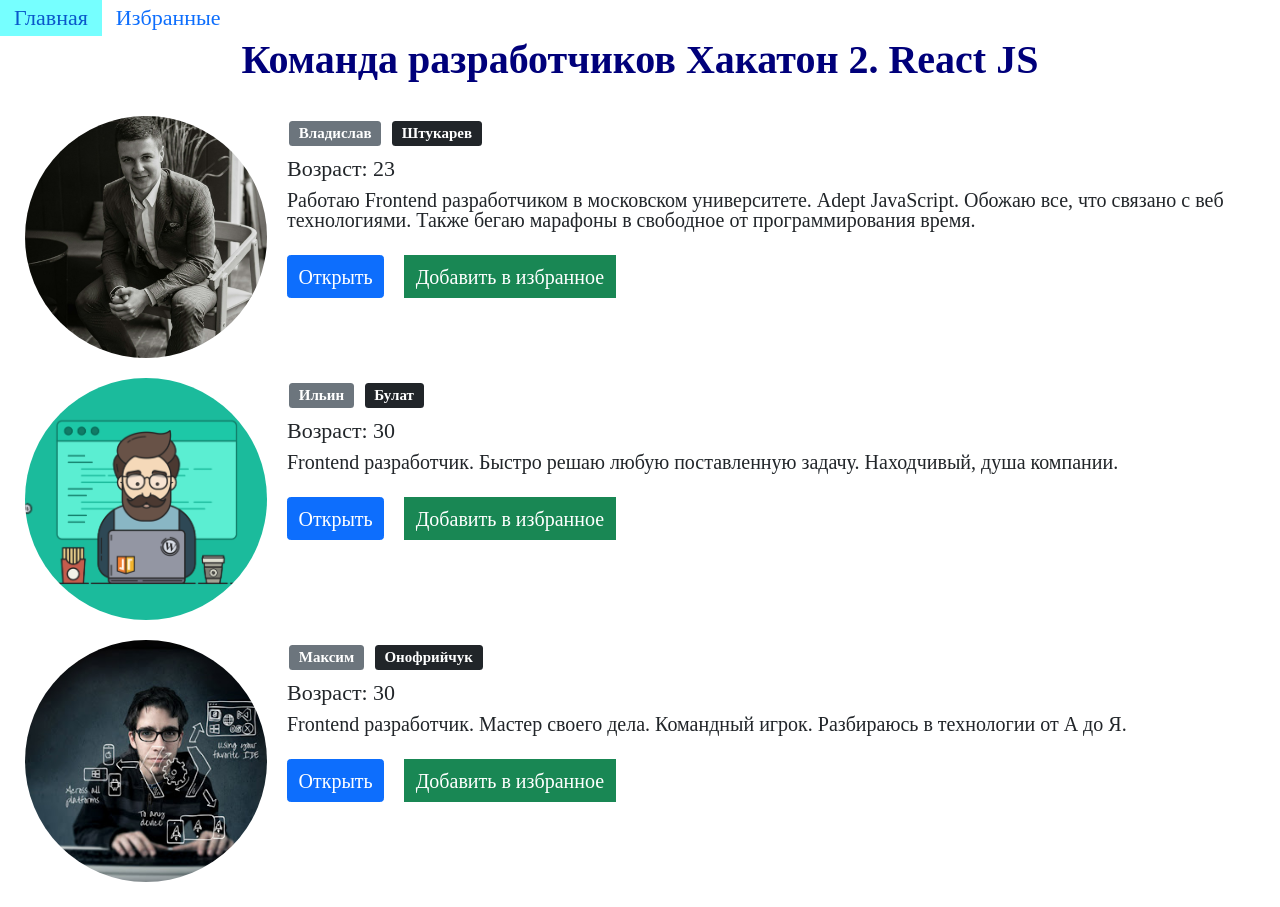
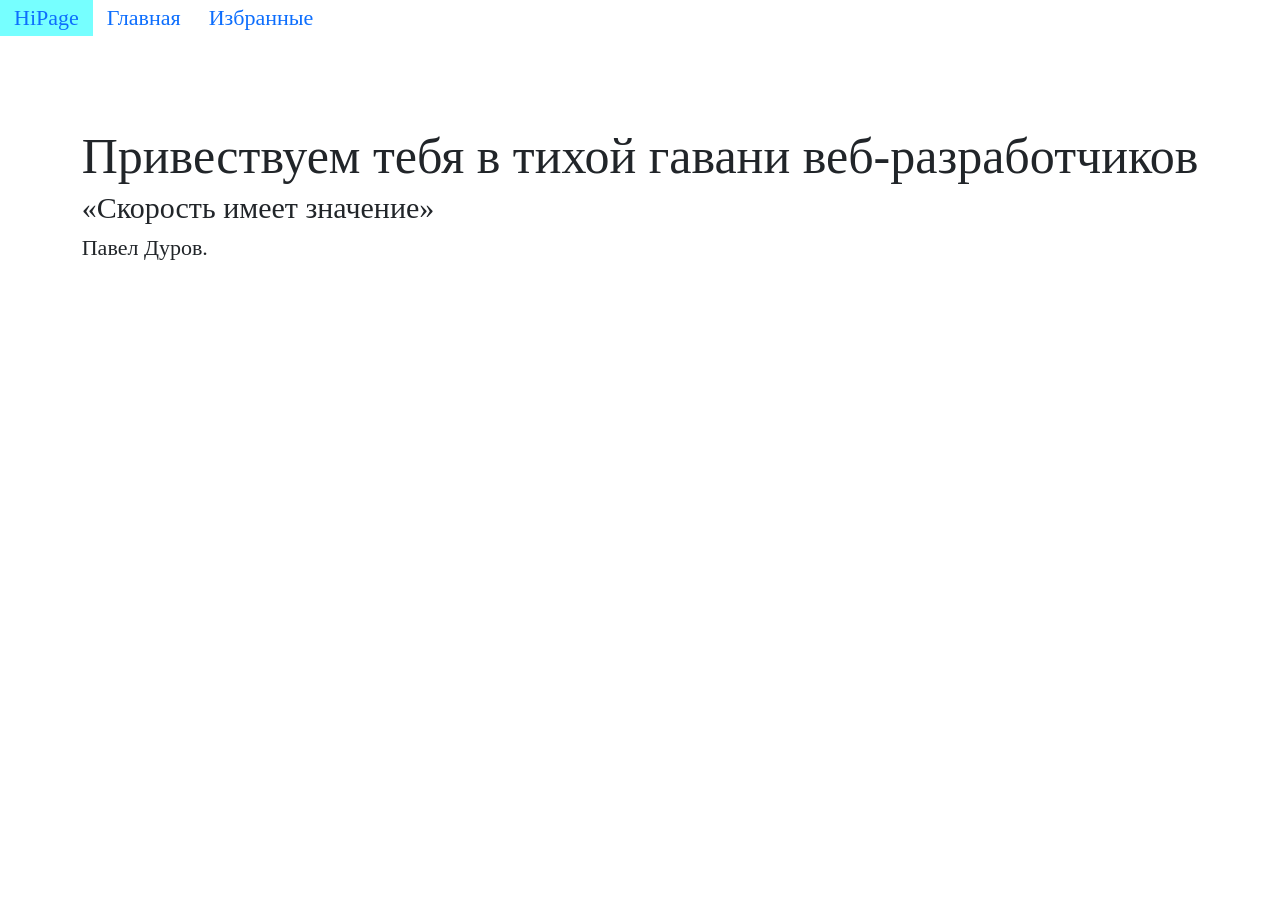
Before and after one commit to VladislavPixel/hackathon2-project, a React (Create React App) app: page / in a window 1280 px wide. After the commit the page ends 800 px from the top, so only its background shows below. Built offline with nearby package versions, Linux system fonts and the light colour scheme.

Commit message:
breadcrumbs create

```diff
--- a/src/App.js
+++ b/src/App.js
@@ -4,7 +4,9 @@ import NavBar from "./components/navBar.jsx"
 import HomePage from "./layots/homePage.jsx"
 import FavoritesDevelopers from "./layots/favoritesDevelopers"
 import Card from "./layots/card"
+import HelloPage from "./layots/helloPage.jsx"
 import NotFaundPage from "./layots/notFaundPage.jsx"
+import Breadcrumbs from "./components/breadcrumbs.jsx"
 import "bootstrap-icons/font/bootstrap-icons.css"
 import "bootstrap/dist/css/bootstrap.css"
 
@@ -12,11 +14,14 @@ function App() {
   return (
     <React.Fragment>
       <NavBar />
+			<Breadcrumbs />
       <Switch>
-        <Route path="/" exact component={HomePage} />
-        <Route path="/favorites" component={FavoritesDevelopers} />
-        <Route path="/notfaund" component={NotFaundPage} />
-        <Route path="/:developerId" component={Card} />
+				<Route path="/favorites" component={FavoritesDevelopers} />
+				<Route path="/home/:developerId" component={Card} />
+				<Route path="/home" component={HomePage} />
+				<Route path="/notfaund" component={NotFaundPage} />
+        <Route path="/" exact component={HelloPage} />
+				<Redirect from="/home-main" to="/home" />
         <Redirect to="/notfaund" />
       </Switch>
     </React.Fragment>
--- /dev/null
+++ b/src/components/breadcrumbs.jsx
@@ -0,0 +1,39 @@
+import React, {useState, useEffect} from 'react'
+import '../style/breadcrumbs.css'
+import { useLocation, Link } from 'react-router-dom'
+
+const Breadcrumbs = () => {
+	let location = useLocation()
+	const [statePath, setStatePath] = useState()
+	function getArrayBread(){
+		let arrayCrumbs
+		if(statePath?.length !== 1){
+			arrayCrumbs = statePath?.slice(1).split('/')
+		}
+		return arrayCrumbs
+	}
+	let arrayCrumbs = getArrayBread()
+	useEffect(() => {
+		setStatePath(location.pathname)
+	}, [location])
+	function getPath(index){
+		const arrayFilter = arrayCrumbs.filter((item, ind, arr) => {
+			return ind <= index
+		})
+		return arrayFilter.join('/')
+	}
+	return(
+		arrayCrumbs ?
+		<div className="breadcrumb-container">
+			<nav aria-label="breadcrumb">
+				<ol className="breadcrumb">
+					<span style={{display: 'inline-block', marginRight: '5px', fontSize: '20px'}}>/</span>{arrayCrumbs.map((el, index, arr) => {
+						return <li key={index} className="breadcrumb-item"><Link to={`/${getPath(index)}`}>{`${el}`}</Link></li>
+					})}
+				</ol>
+			</nav>
+		</div> : null
+	)
+}
+
+export default Breadcrumbs
--- a/src/components/developerСard.jsx
+++ b/src/components/developerСard.jsx
@@ -1,5 +1,5 @@
 import React from "react"
-import { Link, useHistory } from "react-router-dom"
+import { useHistory } from "react-router-dom"
 import Button from "./button.jsx"
 import Badge from "./badge.jsx"
 import PropTypes from 'prop-types'
@@ -22,10 +22,9 @@ export const addToFavorites = async (id) => {
 
 const DeveloperCard = ({ _id, name, surname, age, photo, infoAboutMe }) => {
 	const history = useHistory()
-  function openDeveloper() {
-    history.push(`/developerId:${_id}`)
+	const openDeveloper = () => {
+		history.push(`/home/${_id}`)
 	}
-
   return (
     <div className="card-developer">
       <div className="card-developer__column">
@@ -44,14 +43,12 @@ const DeveloperCard = ({ _id, name, surname, age, photo, infoAboutMe }) => {
         <div className="card-developer__age">{`Возраст: ${age}`}</div>
         <div className="card-developer__info">{infoAboutMe}</div>
         <div className="card-developer__btns">
-          <Link to={`/${_id}`}>
 					<Button
 						func={openDeveloper}
 						color="primary"
 						nameBtn="Открыть"
 						typeForm="rounded"
 					/>
-          </Link>
           <Button
             color="success"
             nameBtn="Добавить в избранное"
--- a/src/components/navBar.jsx
+++ b/src/components/navBar.jsx
@@ -3,15 +3,18 @@ import '../style/navBar.css'
 import { Link } from 'react-router-dom'
 
 const NavBar = () => {
+	const links = [
+		{_id: 1, text: 'HiPage', path: '/'},
+		{_id: 2, text: 'Главная', path: '/home'},
+		{_id: 3, text: 'Избранные', path: '/favorites'}
+	]
 	const [currentPage, setCurrentPage] = useState(1)
-	const links = [
-		{_id: 1, text: 'Главная', path: '/'},
-		{_id: 2, text: 'Избранные', path: '/favorites'}
-	]
 	const handlerUpdateCurrentPage = (id) => {
 		setCurrentPage(id)
 	}
+
 	return(
+		<div className="nav-container">
 			<ul className="nav">
 				{links.map((el, i, arr) => {
 					return(
@@ -21,6 +24,7 @@ const NavBar = () => {
 					)
 				})}
 			</ul>
+		</div>
 	)
 }
 
--- a/src/components/progress.jsx
+++ b/src/components/progress.jsx
@@ -7,7 +7,7 @@ const Progress = ({scalePercentage, name, color}) => {
 		<div className="progress-block">
 			<h2 className="progress-block__title">{name}</h2>
 			<div className="progress-block__body progress">
-				<div className={`progress-bar progress-bar-striped bg-${color}`} role="progressbar" style={{width: `${scalePercentage}%`}} aria-valuenow={`${scalePercentage}`} aria-valuemin="0" aria-valuemax="100">{`${scalePercentage}%`}</div>
+				<div className={`progress-bar progress-bar-striped bg-${color}`} role="progressbar" style={{width: `${scalePercentage}%`}} aria-valuenow={Number(scalePercentage)} aria-valuemin="0" aria-valuemax="100">{`${scalePercentage}%`}</div>
 			</div>
 		</div>
 	)
--- /dev/null
+++ b/src/layots/helloPage.jsx
@@ -0,0 +1,16 @@
+import React from 'react'
+import '../style/helloPage.css'
+
+const HelloPage = () => {
+	return(
+		<div className="hello-container">
+			<div className="hello-container__body">
+				<h1 className="hello-container__title">Привествуем тебя в тихой гавани веб-разработчиков</h1>
+				<p className="hello-container__quote">«Скорость имеет значение»</p>
+				<div className="hello-container__author">Павел Дуров.</div>
+			</div>
+		</div>
+	)
+}
+
+export default HelloPage
--- a/src/layots/homePage.jsx
+++ b/src/layots/homePage.jsx
@@ -10,7 +10,7 @@ const HomePage = () => {
     API.getAllDevelopers().then((data) => {
       setDevelopers(data)
     })
-  })
+  }, [])
   return(
 		<React.Fragment>
 			<h1 className="developers-title">Команда разработчиков Хакатон 2. React JS</h1>
--- /dev/null
+++ b/src/style/breadcrumbs.css
@@ -0,0 +1,8 @@
+.breadcrumb-container{
+	margin-bottom: 15px;
+	padding: 0px 20px;
+}
+
+.breadcrumb-item{
+	font-size: 20px;
+}
--- /dev/null
+++ b/src/style/helloPage.css
@@ -0,0 +1,16 @@
+.hello-container{
+	display: flex;
+	justify-content: center;
+	align-items: center;
+	padding: 70px;
+}
+.hello-container__title{
+	font-size: 50px;
+	text-align: center;
+}
+.hello-container__quote{
+	font-size: 30px;
+}
+.hello-container__author{
+	font-size: 22px;
+}
--- a/src/style/navBar.css
+++ b/src/style/navBar.css
@@ -1,3 +1,6 @@
+.nav-container{
+	margin-bottom: 20px;
+}
 .nav-link{
 	font-size: 22px;
 }
```
Also changed, not shown: src/index.js (+9 -9 lines). Lines whose indentation alone changed are shown as unchanged.
